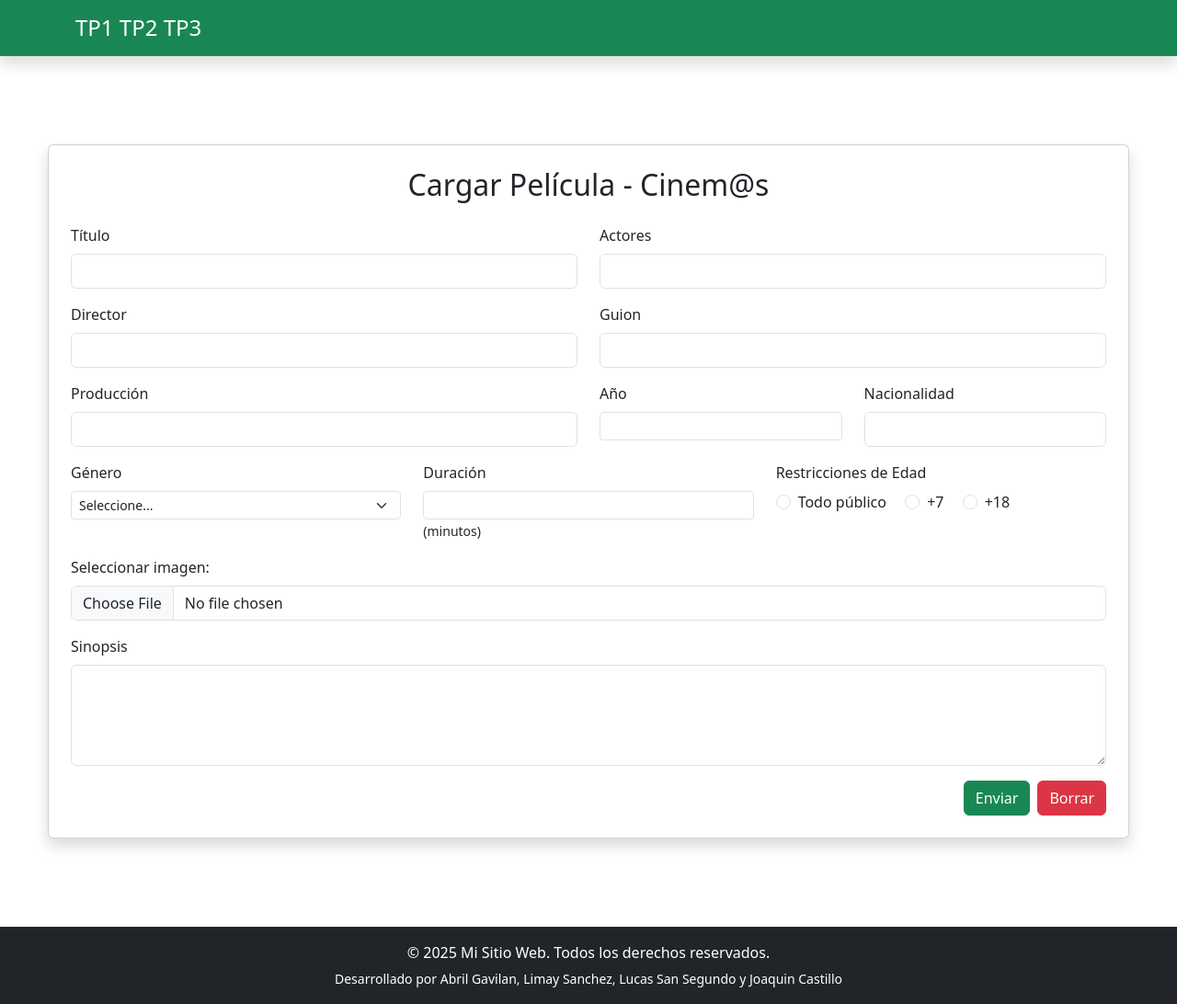
After one commit to abrilgavilan11/ProgramacionWebDinamica2025, a PHP site: page /Vista/TP3/Ejercicio3/index.php in a window 1280 px wide. The commit adds this page. Shown: the whole page at 92% size. Run offline with PHP 8.4, Linux system fonts and the light colour scheme.

Commit message:
TP3 terminado

```diff
--- /dev/null
+++ b/Vista/TP3/Ejercicio3/index.php
@@ -0,0 +1,121 @@
+<?php
+include_once("../../estructura/cabecera.php");
+?>
+
+<main class="flex-grow-1 d-flex justify-content-center align-items-start py-5">
+  <div class="container" style="max-width: 1200px;">
+    <div class="card shadow p-4">
+
+      <h2 class="text-center mb-4">Cargar Película - Cinem@s</h2>
+
+      <form action="action.php" method="POST" enctype="multipart/form-data" class="needs-validation" novalidate>
+
+        <div class="row mb-3">
+          <div class="col-md-6">
+            <label for="titulo" class="form-label">Título</label>
+            <input type="text" class="form-control" id="titulo" name="titulo" required>
+            <div class="invalid-feedback">Ingrese el título</div>
+          </div>
+          <div class="col-md-6">
+            <label for="actores" class="form-label">Actores</label>
+            <input type="text" class="form-control" id="actores" name="actores" required>
+            <div class="invalid-feedback">Ingrese los actores</div>
+          </div>
+        </div>
+
+        <div class="row mb-3">
+          <div class="col-md-6">
+            <label for="director" class="form-label">Director</label>
+            <input type="text" class="form-control" id="director" name="director" required>
+            <div class="invalid-feedback">Ingrese el director</div>
+          </div>
+          <div class="col-md-6">
+            <label for="guion" class="form-label">Guion</label>
+            <input type="text" class="form-control" id="guion" name="guion" required>
+            <div class="invalid-feedback">Ingrese el guion</div>
+          </div>
+        </div>
+
+        <div class="row mb-3">
+          <div class="col-md-6">
+            <label for="produccion" class="form-label">Producción</label>
+            <input type="text" class="form-control" id="produccion" name="produccion" required>
+            <div class="invalid-feedback">Ingrese la producción</div>
+          </div>
+          <div class="col-md-3">
+            <label for="anio" class="form-label">Año</label>
+            <input type="text" class="form-control form-control-sm" id="anio" name="anio" maxlength="4" pattern="\d{4}" required>
+            <div class="invalid-feedback">Ingrese un año válido (4 números)</div>
+          </div>
+          <div class="col-md-3">
+            <label for="nacionalidad" class="form-label">Nacionalidad</label>
+            <input type="text" class="form-control" id="nacionalidad" name="nacionalidad" required>
+            <div class="invalid-feedback">Ingrese la nacionalidad</div>
+          </div>
+        </div>
+
+        <div class="row mb-3">
+          <div class="col-md-4">
+            <label for="genero" class="form-label">Género</label>
+            <select class="form-select form-select-sm" id="genero" name="genero" required>
+              <option value="">Seleccione...</option>
+              <option>Comedia</option>
+              <option>Drama</option>
+              <option>Terror</option>
+              <option>Románticas</option>
+              <option>Suspenso</option>
+              <option>Otras</option>
+            </select>
+            <div class="invalid-feedback">Seleccione un género</div>
+          </div>
+          <div class="col-md-4">
+            <label for="duracion" class="form-label">Duración</label>
+            <input type="text" class="form-control form-control-sm" id="duracion" name="duracion" maxlength="3" pattern="\d{1,3}" required>
+            <small>(minutos)</small>
+            <div class="invalid-feedback">Ingrese duración válida (números)</div>
+          </div>
+          <div class="col-md-4">
+            <label class="form-label">Restricciones de Edad</label><br>
+            <div class="form-check form-check-inline">
+              <input class="form-check-input" type="radio" name="edad" value="Todo público" required>
+              <label class="form-check-label">Todo público</label>
+            </div>
+            <div class="form-check form-check-inline">
+              <input class="form-check-input" type="radio" name="edad" value="Mayores de 7 años">
+              <label class="form-check-label">+7</label>
+            </div>
+            <div class="form-check form-check-inline">
+              <input class="form-check-input" type="radio" name="edad" value="Mayores de 18 años">
+              <label class="form-check-label">+18</label>
+            </div>
+            <div class="invalid-feedback">Seleccione una restricción</div>
+          </div>
+        </div>
+
+        <div class="mb-3">
+          <label for="archivo" class="form-label">Seleccionar imagen:</label>
+          <input type="file" name="archivo" id="archivo" class="form-control" required>
+          <div class="invalid-feedback">Seleccione una imagen</div>
+        </div>
+
+        <div class="mb-3">
+          <label for="sinopsis" class="form-label">Sinopsis</label>
+          <textarea class="form-control" id="sinopsis" name="sinopsis" rows="4" required></textarea>
+          <div class="invalid-feedback">Ingrese la sinopsis</div>
+        </div>
+
+        <div class="d-flex justify-content-end gap-2">
+          <button type="submit" class="btn btn-success">Enviar</button>
+          <button type="reset" class="btn btn-danger">Borrar</button>
+        </div>
+
+      </form>
+    </div>
+  </div>
+</main>
+
+<script src="../../js/validacion_tp3_ej3.js"></script>
+
+<?php
+include_once("../../estructura/pie.php");
+?>
--- a/Vista/estructura/cabecera.php
+++ b/Vista/estructura/cabecera.php
@@ -7,12 +7,10 @@
 </head>
 <body class="d-flex flex-column min-vh-100">
 
-
 <header class="bg-success text-white py-3 shadow">
     <div class="container d-flex justify-content-between align-items-center">
         <h1 class="h4 mb-0">TP1 TP2 TP3</h1>
     </div>
 </header>
 
-
-<main class="flex-grow-1">
+<main class="flex-grow-1 d-flex justify-content-center align-items-start py-5">
--- a/Vista/estructura/pie.php
+++ b/Vista/estructura/pie.php
@@ -1,9 +1,11 @@
 <!-- PIE DE PÁGINA -->
+</main>
 <footer class="bg-dark text-white text-center py-3 mt-auto">
     <div class="container">
         <p class="mb-1">&copy; 2025 Mi Sitio Web. Todos los derechos reservados.</p>
-        <small>Desarrollado por Abril Gavilan, Limay Sanchez, Lucas San Segundo y Joaquin Castillo </small>
+        <small>Desarrollado por Abril Gavilan, Limay Sanchez, Lucas San Segundo y Joaquin Castillo</small>
     </div>
 </footer>
+
 </body>
 </html>
--- /dev/null
+++ b/Vista/js/validacion_tp3_ej3.js
@@ -0,0 +1,17 @@
+
+
+(() => {
+  'use strict';
+
+  const forms = document.querySelectorAll('.needs-validation');
+
+  Array.from(forms).forEach(form => {
+    form.addEventListener('submit', event => {
+      if (!form.checkValidity()) {
+        event.preventDefault();
+        event.stopPropagation();
+      }
+      form.classList.add('was-validated');
+    }, false);
+  });
+})();
```
Also changed, not shown: Control/TP3/control_tp3_ej1.php (added, +47 -0 lines), Control/TP3/control_tp3_ej2.php (added, +43 -0 lines), Control/TP3/control_tp3_ej3.php (added, +76 -0 lines), Utiles/funciones.php (+26 -0 lines), Vista/TP2/Ejercicio3/action.php (added, +20 -0 lines), Vista/TP2/Ejercicio3/index.php (added, +39 -0 lines), Vista/TP3/Ejercicio1/action.php (added, +26 -0 lines), Vista/TP3/Ejercicio1/index.php (added, +19 -0 lines), Vista/TP3/Ejercicio2/action.php (added, +38 -0 lines), Vista/TP3/Ejercicio2/index.php (added, +24 -0 lines), Vista/TP3/Ejercicio3/action.php (added, +51 -0 lines), Vista/TP3/Ejercicio3/imagenes/81bMH2HwVyL.jpg (added).
